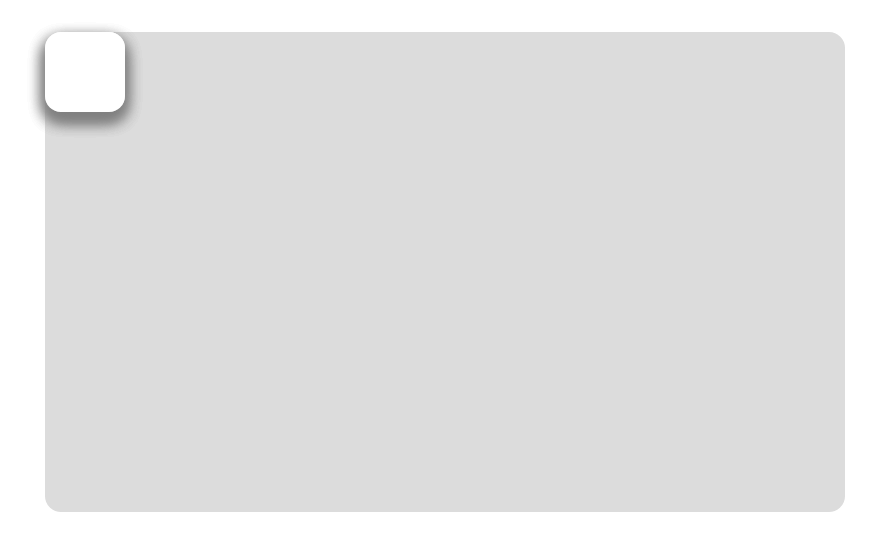
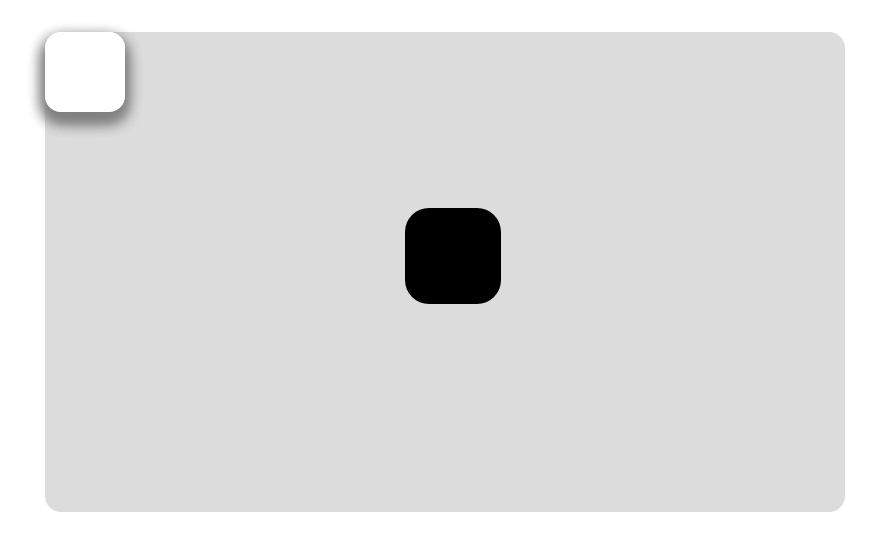
Before and after one commit to HENOZIWD/solitaire, a React (Create React App) app: page / in a window 1280 px wide. Shown: the top 550 px of the page, without its empty margins (195-1071 px from the left). Built offline with nearby package versions, Linux system fonts and the light colour scheme.

Commit message:
Add magnetic area

```diff
--- a/src/components/App.tsx
+++ b/src/components/App.tsx
@@ -12,9 +12,19 @@ const App = () => {
     <>
     <div className={styles.container}>
       <div className={styles.board}>
-        <Card boardWidth={boardWidth} boardHeight={boardHeight} />
-        <Card boardWidth={boardWidth} boardHeight={boardHeight} />
-        <Card boardWidth={boardWidth} boardHeight={boardHeight} />
+        <div className={styles.cell} />
+        <Card
+          boardWidth={boardWidth}
+          boardHeight={boardHeight}
+        />
+        <Card
+          boardWidth={boardWidth}
+          boardHeight={boardHeight}
+        />
+        <Card
+          boardWidth={boardWidth}
+          boardHeight={boardHeight}
+        />
       </div>
     </div>
     </>
--- a/src/components/card.tsx
+++ b/src/components/card.tsx
@@ -8,10 +8,11 @@ interface ICardProps {
 
 const Card = (props: ICardProps) => {
 
-  const baseFontSize = getComputedStyle(document.documentElement).getPropertyValue('font-size');
-  const cardWidth = +(baseFontSize.slice(0, baseFontSize.indexOf('px'))) * 5;
-  const cardHeight = +(baseFontSize.slice(0, baseFontSize.indexOf('px'))) * 5;
-  const gap = 32;
+  const baseFontSizeString = getComputedStyle(document.documentElement).getPropertyValue('font-size');
+  const baseFontSize = +baseFontSizeString.slice(0, baseFontSizeString.indexOf('px'));
+  const cardWidth = baseFontSize * 5;
+  const cardHeight = baseFontSize * 5;
+  const gap = baseFontSize * 2;
 
   const [clicked, setClicked] = useState<boolean>(false);
   const [position, setPosition] = useState({
@@ -34,17 +35,23 @@ const Card = (props: ICardProps) => {
       let nextY = position.y + deltaY;
 
       if (nextX < 0 + gap) {
-        nextX = 0 + Math.floor(gap / 4);
+        nextX = 0 + gap / 4;
       }
       if (props.boardWidth - cardWidth - gap < nextX) {
-        nextX = props.boardWidth - cardWidth - Math.floor(gap / 4);
+        nextX = props.boardWidth - cardWidth - gap / 4;
       }
 
       if (nextY < 0 + gap) {
-        nextY = 0 + Math.floor(gap / 4);
+        nextY = 0 + gap / 4;
       }
       if (props.boardHeight - cardHeight - gap < nextY) {
-        nextY = props.boardHeight - cardHeight - Math.floor(gap / 4);
+        nextY = props.boardHeight - cardHeight - gap / 4;
+      }
+
+      if (baseFontSize * 22.5 - gap / 2 < nextX && nextX < baseFontSize * 22.5 + gap &&
+          baseFontSize * 11 - gap / 2 < nextY && nextY < baseFontSize * 11 + gap) {
+        nextX = baseFontSize * 23;
+        nextY = baseFontSize * 11.5;
       }
 
       setPosition({
--- a/src/styles/App.module.css
+++ b/src/styles/App.module.css
@@ -1,4 +1,5 @@
 .board {
+  position: relative;
   margin: 2rem;
   background-color: rgb(220, 220, 220);
   width: 50rem;
@@ -7,7 +8,16 @@
 }
 
 .container {
-
   display: flex;
   justify-content: center;
 }
+
+.cell {
+  position: absolute;
+  left: 22.5rem;
+  top: 11rem;
+  background-color: black;
+  border-radius: 1.5rem;
+  width: 6rem;
+  height: 6rem;
+}
```
